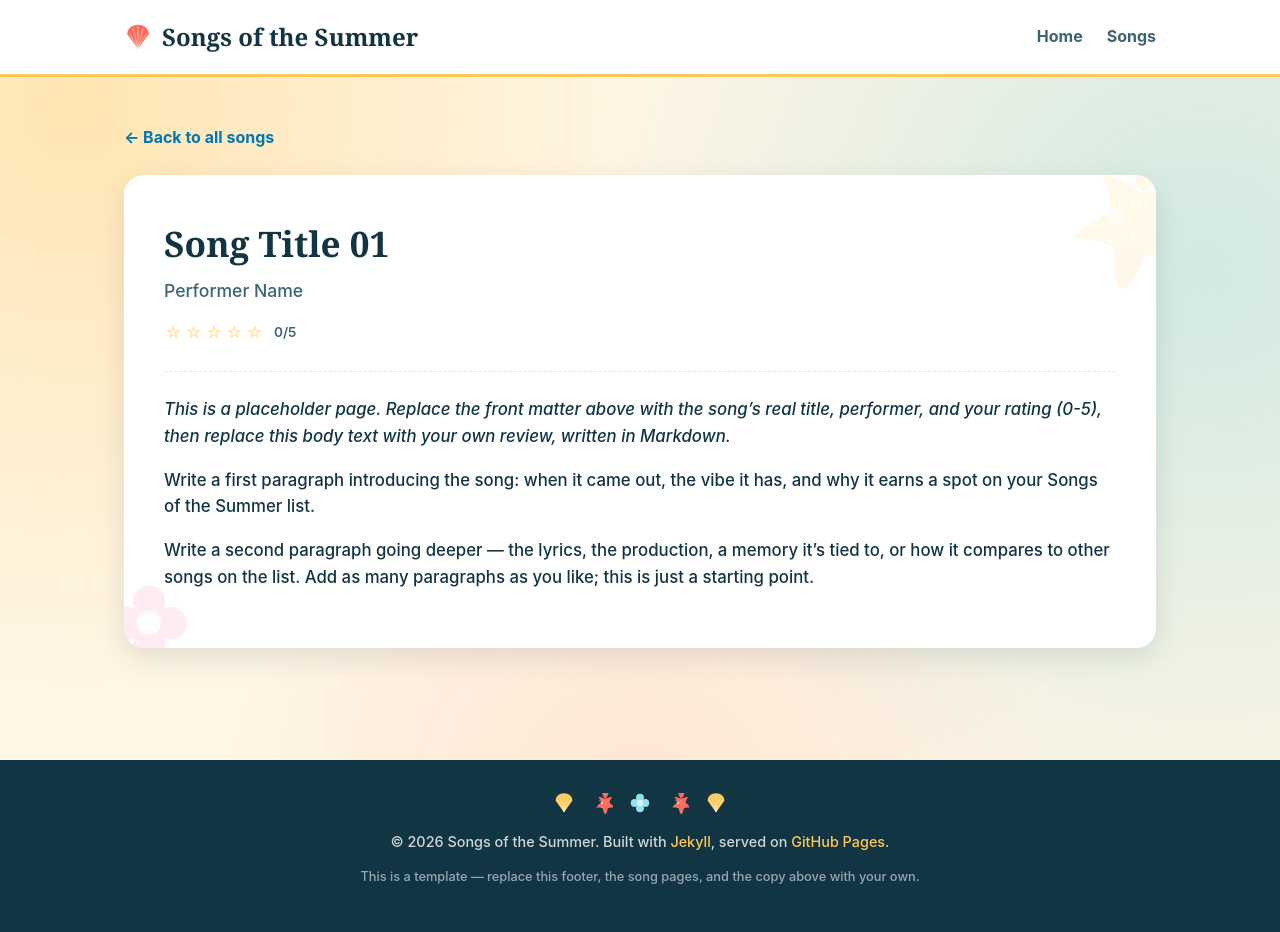
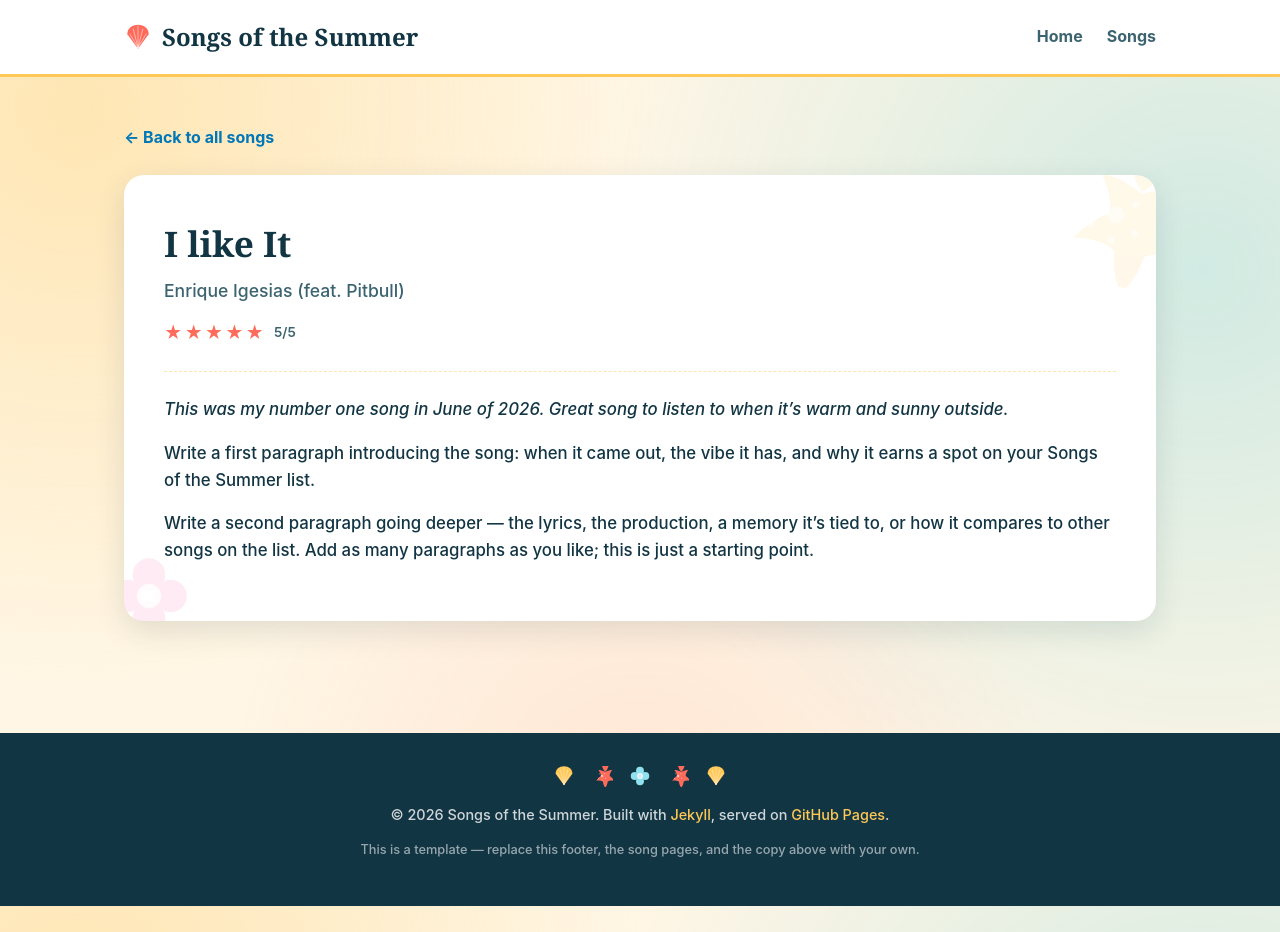
Before and after one commit to abbyduffer12/songsofthesummer26, a Jekyll site: the page built from _songs/song-01.md, in a window 1280 px wide. Built offline with Jekyll 4.4.1, drawn with Linux system fonts in a browser that asks for light colours.

Commit message:
Update song details for 'I like It' by Enrique Iglesias
Updated song details including title, performer, and rating. Replaced placeholder text with a personal review.

```diff
--- a/_songs/song-01.md
+++ b/_songs/song-01.md
@@ -1,13 +1,11 @@
 ---
 song_number: 1
-title: "Song Title 01"
-performer: "Performer Name"
-rating: 0
+title: "I like It"
+performer: "Enrique Igesias (feat. Pitbull)"
+rating: 5
 ---
 
-_This is a placeholder page. Replace the front matter above with the song's real
-title, performer, and your rating (0-5), then replace this body text with your
-own review, written in Markdown._
+_This was my number one song in June of 2026. Great song to listen to when it's warm and sunny outside._
 
 Write a first paragraph introducing the song: when it came out, the vibe it
 has, and why it earns a spot on your Songs of the Summer list.
```
